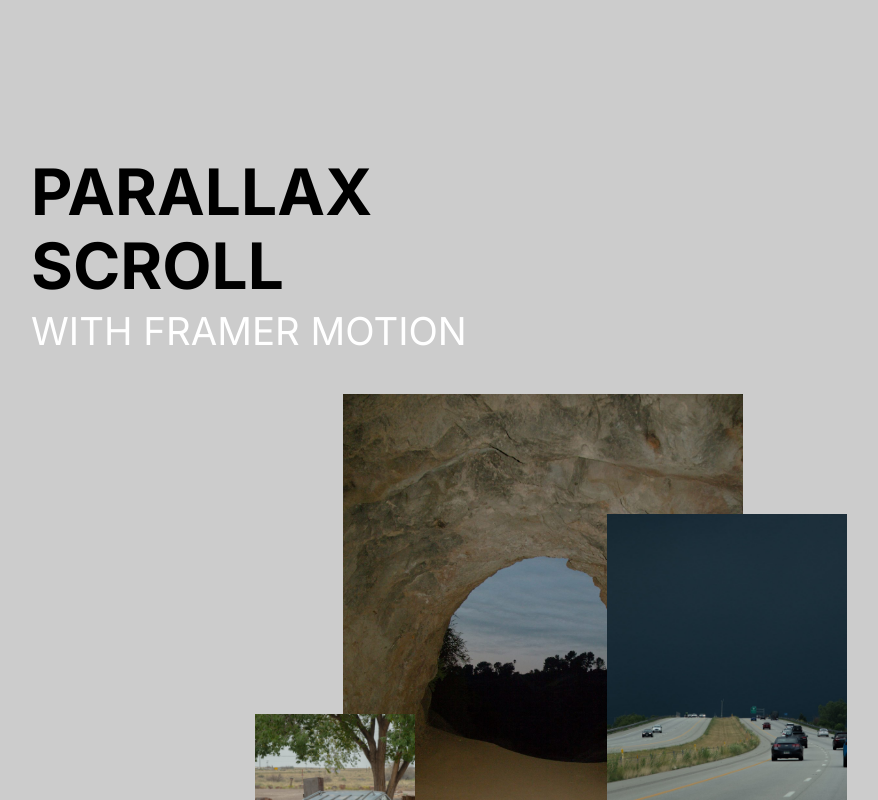
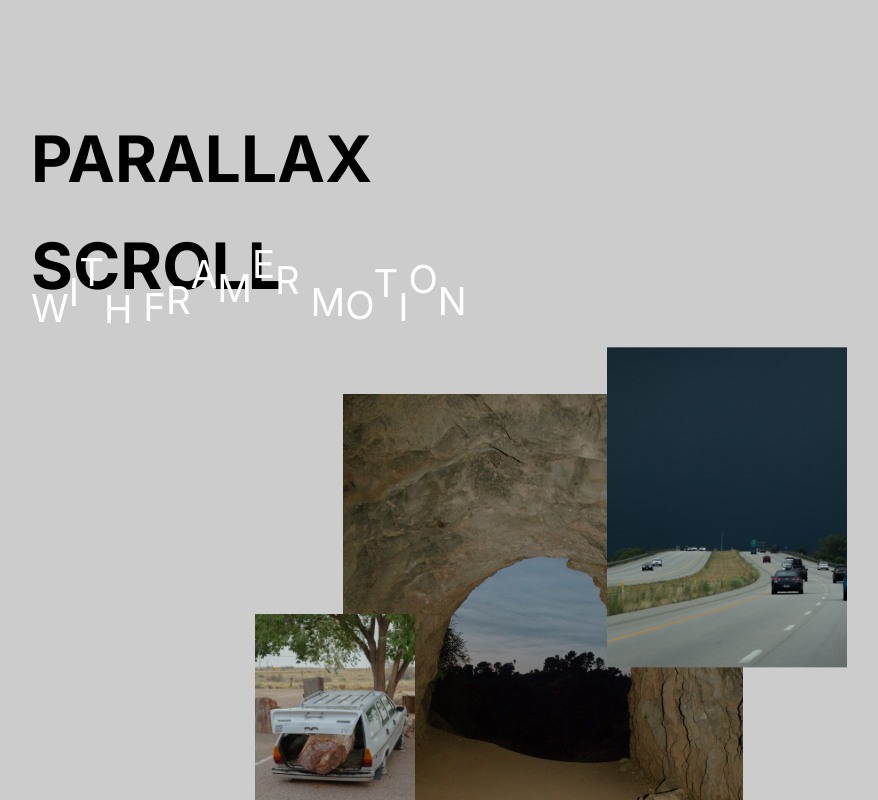
Before and after one commit to assilbekov/gsap-framer-motion-scroll-parallax, a Next.js app: page / in a window 1280 px wide. Shown: the part 640-1440 px from the top of the page, without its empty margins (97-975 px from the left). Built offline with nearby package versions, Linux system fonts and the light colour scheme.

Commit message:
implement framar motion animation

```diff
--- a/app/_components/FramerMotion.jsx
+++ b/app/_components/FramerMotion.jsx
@@ -6,20 +6,45 @@ import Picture1 from '../../public/medias/4.jpg';
 import Picture2 from '../../public/medias/5.jpg';
 import Picture3 from '../../public/medias/6.jpg';
 import Image from "next/image";
+import { useRef } from "react";
+import { motion, useScroll, useTransform } from "framer-motion";
 
 export const FramerMotion = () => {
-  const images = [Picture1, Picture2, Picture3];
+  const containerRef = useRef(null);
+
+  const { scrollYProgress } = useScroll({
+    target: containerRef,
+    offset: ["start end", "end start"]
+  })
+  const titleTransform = useTransform(scrollYProgress, [0, 1], [0, -50]);
+  const rightImageTransform = useTransform(scrollYProgress, [0, 1], [0, -150]);
+  const leftImageTransform = useTransform(scrollYProgress, [0, 1], [0, -250]);
+
+  const images = [
+    {
+      src: Picture1,
+      y: 0
+    },
+    {
+      src: Picture2,
+      y: leftImageTransform
+    },
+    {
+      src: Picture3,
+      y: rightImageTransform
+    }
+  ]
 
   return (
-    <div className={styles.container}>
+    <div className={styles.container} ref={containerRef}>
       <div className={styles.body}>
-        <h1>Parallax</h1>
+        <motion.h1 style={{ y: titleTransform }}>Parallax</motion.h1>
         <h1>Scroll</h1>
         <div className={styles.word}>
           <p>
             {
               "with framer motion".split("").map((letter, i) => (
-                <span key={i}>{letter}</span>
+                <motion.span style={{ top: useTransform(scrollYProgress, [0, 1], [0, Math.floor(Math.random() * -75) - 25]) }} key={i}>{letter}</motion.span>
               ))
             }
           </p>
@@ -27,16 +52,16 @@ export const FramerMotion = () => {
       </div>
       <div className={styles.images}>
         {
-          images.map((image, i) => {
-            return <div key={i} className={styles.imageContainer}>
+          images.map(({ src, y }, i) => (
+            <motion.div key={i} style={{ y }} className={styles.imageContainer}>
               <Image
-                src={image}
+                src={src}
                 placeholder="blur"
                 alt="image"
                 fill
               />
-            </div>
-          })
+            </motion.div>
+          ))
         }
       </div>
     </div>
```
